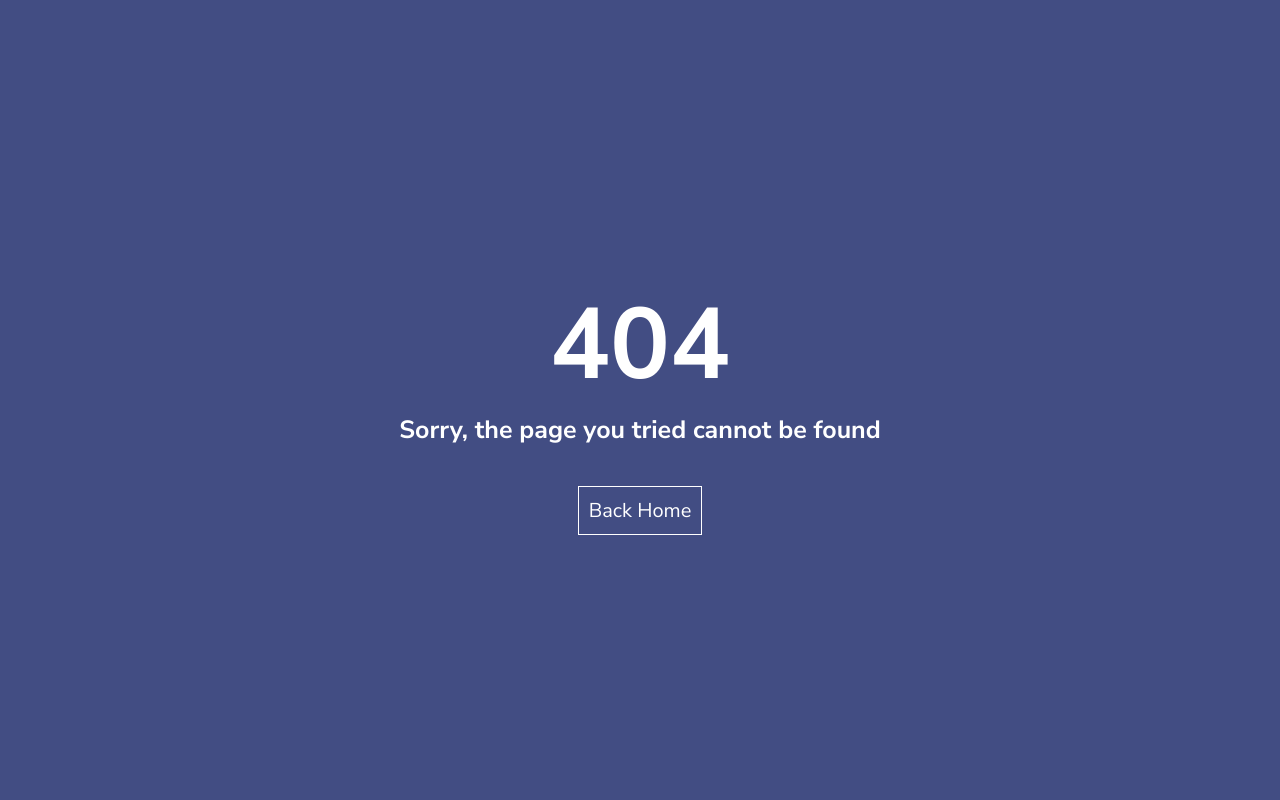
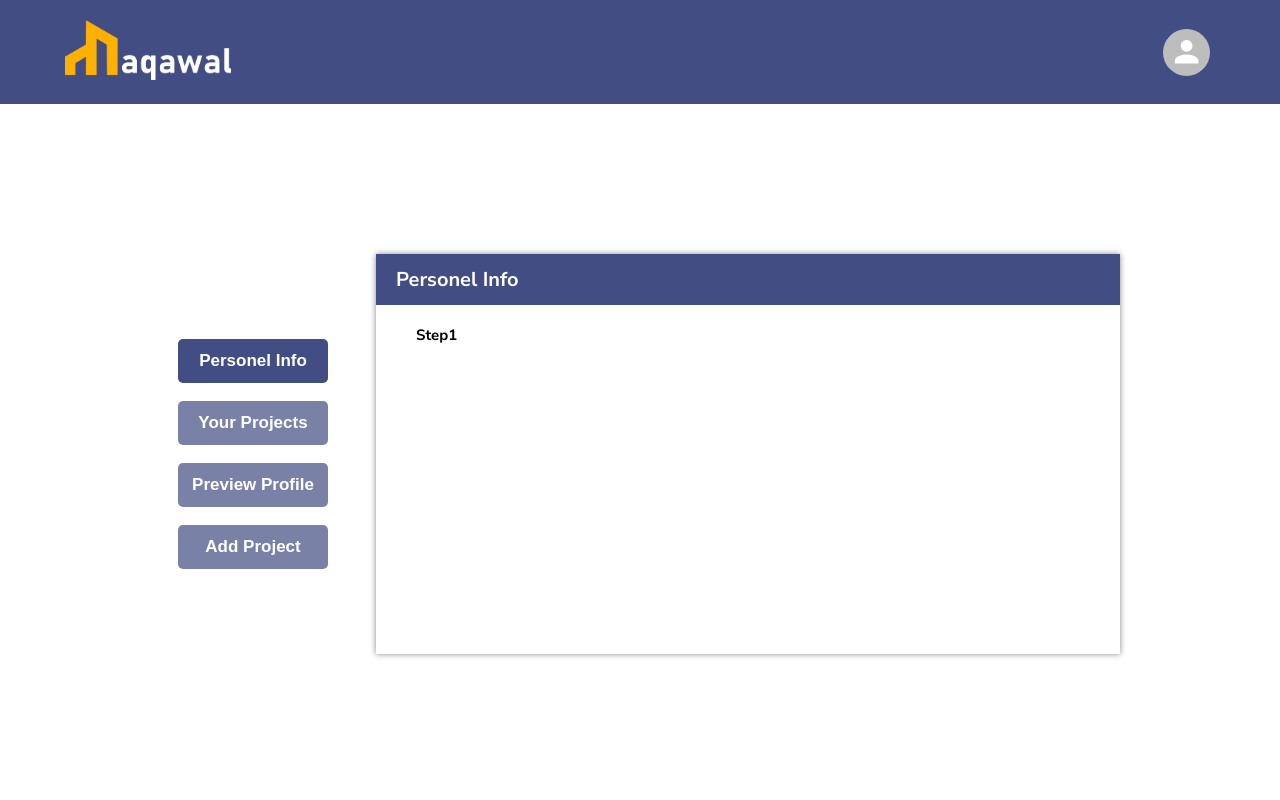
Before and after one commit to Danish0159/SPP, a React (Create React App) app: page /Profile in a window 1280 px wide. Before the commit this address had no page. Shown: the top 800 px of the page. Built offline with nearby package versions, Linux system fonts and the light colour scheme.

Commit message:
Flow3 Card+Buttons+Driver

```diff
--- a/src/App.js
+++ b/src/App.js
@@ -19,7 +19,9 @@ import {
 import { JoinUs, Driver } from "./pages/ProfileCreation";
 
 // Flow 3
-import HomeFeed from "./pages/Community/HomeFeed";
+import { HomeFeed } from "./pages/Community";
+import { ProfileDriver } from "./pages/Community/Profile";
+
 
 // Private Route.
 import PrivateRouteUser from "./pages/ProtectedRoutes/PrivateRouteUser";
@@ -77,6 +79,9 @@ const App = () => {
           <Route exact path="/HomeFeed">
             <HomeFeed></HomeFeed>
           </Route>
+          <Route exact path="/Profile">
+            <ProfileDriver></ProfileDriver>
+          </Route>
           <Route exact path="*">
             <ErrorPage></ErrorPage>
           </Route>
--- /dev/null
+++ b/src/components/Community/Buttons.js
@@ -0,0 +1,54 @@
+import React from "react";
+import styled from "styled-components";
+
+const Buttons = ({ handleStep, step }) => {
+  const steps = [
+    "Personel Info",
+    "Your Projects",
+    "Preview Profile",
+    "Add Project",
+  ];
+
+  return (
+    <Wrapper>
+      {steps.map((label, index) => (
+        <button
+          key={index}
+          className={step === index ? "btn active" : "btn nonActive"}
+          onClick={() => handleStep(index)}
+        >
+          {label}
+        </button>
+      ))}
+    </Wrapper>
+  );
+};
+
+export default Buttons;
+
+const Wrapper = styled.section`
+  display: flex;
+  flex-direction: column;
+  align-items: center;
+  justify-content: center;
+  .active {
+    background-color: #424d83;
+  }
+
+  .nonActive {
+    background-color: #424d83;
+    opacity: 0.7;
+  }
+
+  .btn {
+    color: white;
+    width: 150px;
+    padding: 1.2rem 0.5rem;
+    border: none;
+    margin: 0.9rem 0rem;
+    font-size: 1.7rem;
+    cursor: pointer;
+    border-radius: 5px;
+    font-weight: 600;
+  }
+`;
--- /dev/null
+++ b/src/components/Community/CardTitle.js
@@ -0,0 +1,14 @@
+import React from "react";
+
+const CardTitle = ({ activeStep }) => {
+  const steps = [
+    "Personel Info",
+    "Your Projects",
+    "Preview Profile",
+    "Add Project",
+  ];
+
+  return <h1 className="card__title">{steps[activeStep]}</h1>;
+};
+
+export default CardTitle;
--- /dev/null
+++ b/src/components/Community/index.js
@@ -0,0 +1,3 @@
+import Buttons from "./Buttons";
+import CardTitle from "./CardTitle";
+export { Buttons, CardTitle };
--- a/src/components/Navigations/NavbarCommunity.js
+++ b/src/components/Navigations/NavbarCommunity.js
@@ -85,7 +85,7 @@ const NavbarCommunity = () => {
                 transformOrigin={{ horizontal: "right", vertical: "top" }}
                 anchorOrigin={{ horizontal: "right", vertical: "bottom" }}
             >
-                <Link to="/">
+                <Link to="/Profile">
                     <MenuItem>
                         <Avatar /> <span style={{ color: '#121212' }}> Profile</span>
                     </MenuItem>
--- a/src/pages/Community/HomeFeed.js
+++ b/src/pages/Community/HomeFeed.js
@@ -1,13 +1,17 @@
 import React from "react";
 import { Navbar, Footer } from "../../components";
-
 
 
 const HomeFeed = () => {
   return (
     <main>
       <Navbar page="community"></Navbar>
-      Community Page
+      <h1>Home Feed </h1>
+      <h1>Inbox </h1>
+      <h1>Communities </h1>
+      <h1>Enrolled Courses </h1>
+      <h1>Create Community </h1>
+      <h1>Take A Test To Enhance Your Credibility </h1>
       <Footer></Footer>
     </main>
   );
--- /dev/null
+++ b/src/pages/Community/Profile/ProfileDriver.js
@@ -0,0 +1,75 @@
+import React, { useState } from "react";
+import styled from "styled-components";
+import { Navbar, Footer } from "../../../components";
+import { Buttons, CardTitle } from "../../../components/Community";
+
+const ProfileDriver = () => {
+  const [step, setStep] = useState(0);
+
+  const handleStep = (id) => {
+    setStep(id);
+  }
+
+  function _renderStepContent(step) {
+    switch (step) {
+      case 0:
+        return <h1>Step1</h1>;
+      case 1:
+        return <h1>Step2</h1>;
+      case 2:
+        return <h1>Step3</h1>;
+      case 3:
+        return <h1>Step4</h1>;
+    }
+  }
+
+  return (
+    <main>
+      <Navbar page="community"></Navbar>
+      <Wrapper>
+        <Buttons handleStep={handleStep} step={step}></Buttons>
+        <div className="card">
+          <CardTitle activeStep={step}>
+          </CardTitle>
+          <div className="card__content">
+            {_renderStepContent(step)}
+          </div>
+        </div>
+      </Wrapper >
+      <Footer></Footer>
+    </main >
+  );
+};
+
+export default ProfileDriver;
+
+const Wrapper = styled.section`
+  max-width: 100rem;
+  margin: auto;
+  min-height: calc(100vh - 100px);
+  padding: 5rem 2rem;
+  display: grid;
+  grid-template-columns: 2fr 8fr;
+  align-items: center;
+  grid-gap: 3rem;
+  @media only screen and (max-width: 850px) {
+    grid-template-columns: 1fr;
+  }
+  .card {
+    box-shadow: 0 0 6px #888;
+    min-height: 50vh;
+  }
+  .card__content {
+    padding: 2rem 4rem;
+  }
+  .card__title {
+    background-color: var(--clr-blue-2);
+    color: #ffffff;
+    padding: 1.2rem 0rem 1.2rem 2rem;
+    font-size: 2rem;
+  }
+  .card__subtitle {
+    font-size: 1.8rem;
+    margin: 2rem 0rem;
+  }
+`;
--- /dev/null
+++ b/src/pages/Community/Profile/index.js
@@ -0,0 +1,5 @@
+import ProfileDriver from "./ProfileDriver";
+
+export {
+    ProfileDriver,
+};
```
